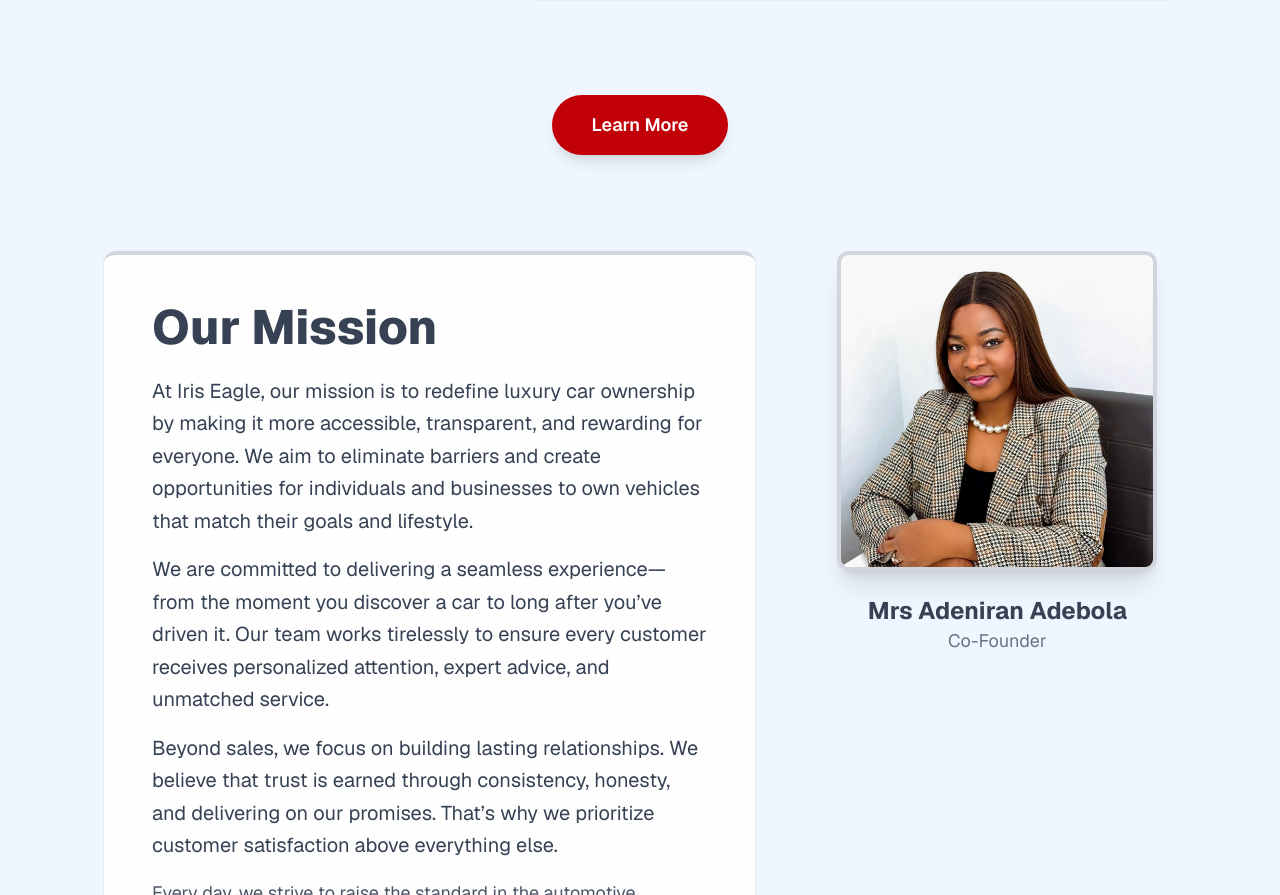
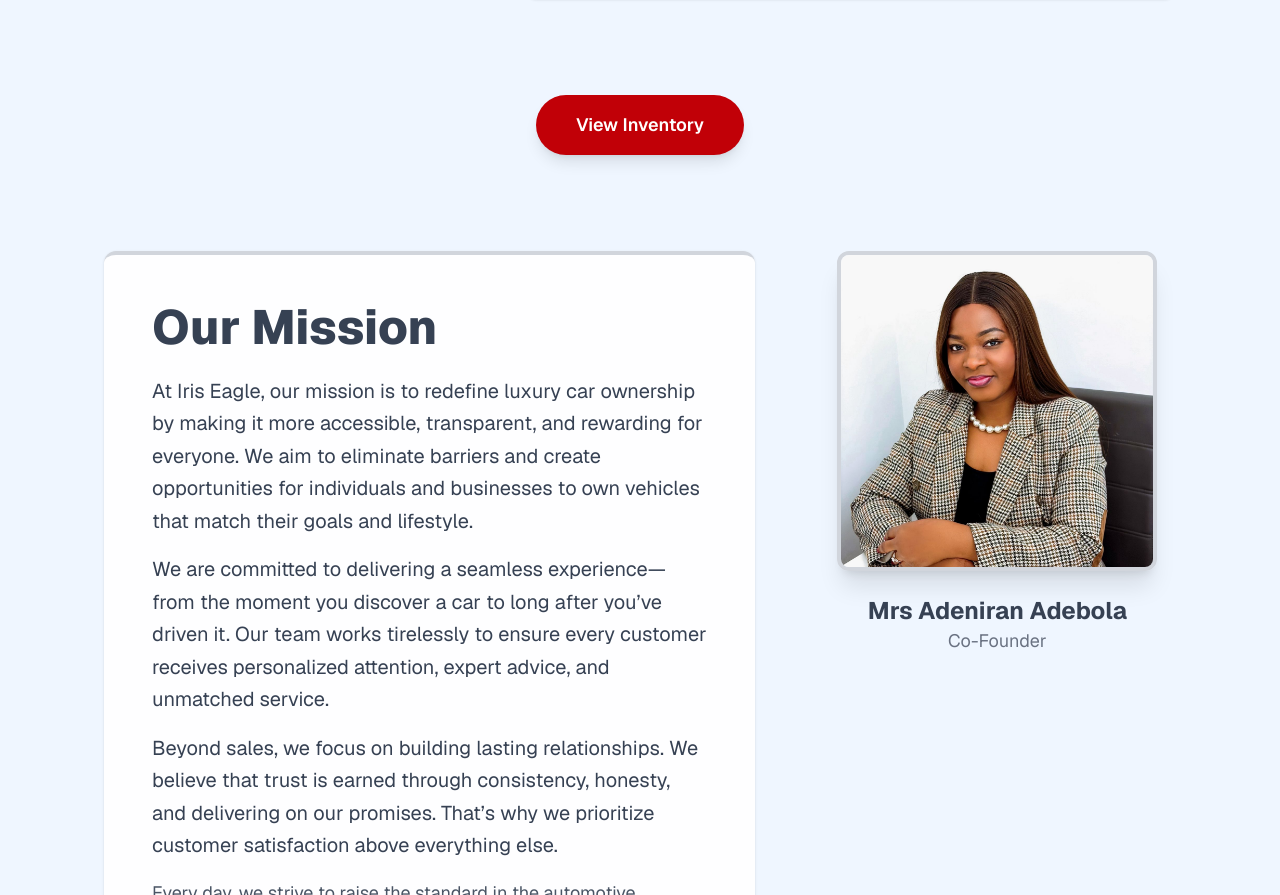
Before and after one commit to adenisrael97/Iriseagle, a Next.js app: page /about in a window 1280 px wide. Shown: the part 1713-2608 px from the top of the page. Built offline with nearby package versions, Linux system fonts and the light colour scheme.

Commit message:
Fix LCP warnings, View Inventory button, footer/logo updates

```diff
--- a/src/Component/About/AboutUs.js
+++ b/src/Component/About/AboutUs.js
@@ -1,6 +1,7 @@
 "use client";
 
 import Image from "next/image";
+import Link from "next/link";
 
 export default function AboutUs() {
   return (
@@ -55,9 +56,9 @@ export default function AboutUs() {
 
       {/* Button */}
       <div className="my-8 flex justify-center">
-        <button className="px-10 py-4 bg-red-700 text-white rounded-full font-semibold shadow-lg hover:bg-red-800 transition-colors duration-200 text-lg">
-          Learn More
-        </button>
+        <Link href="/showroom/our-vehicles" className="px-10 py-4 bg-red-700 text-white rounded-full font-semibold shadow-lg hover:bg-red-800 transition-colors duration-200 text-lg">
+          View Inventory
+        </Link>
       </div>
 
       {/* Mission & Cofounder */}
--- a/src/Component/Home/Order.js
+++ b/src/Component/Home/Order.js
@@ -13,7 +13,8 @@ export default function Order() {
           alt="Background"
           fill
           className="object-cover"
-          loading="lazy"
+          loading="eager"
+          priority
           sizes="100vw"
         />
         <div className="absolute inset-0 bg-black/40" />
--- a/src/Component/Showroom/OurVehicles.js
+++ b/src/Component/Showroom/OurVehicles.js
@@ -98,7 +98,7 @@ export default function OurVehicles() {
       {/* HERO */}
       <section className="relative w-full min-h-[60vh] flex items-center justify-center px-4">
         <div className="absolute inset-0">
-          <Image src="/background/background17.jpg" alt="bg" fill className="object-cover opacity-80" />
+          <Image src="/background/background17.jpg" alt="bg" fill className="object-cover opacity-80" loading="eager" priority sizes="100vw" />
           <div className="absolute inset-0 bg-gray-900/70" />
         </div>
 
```
